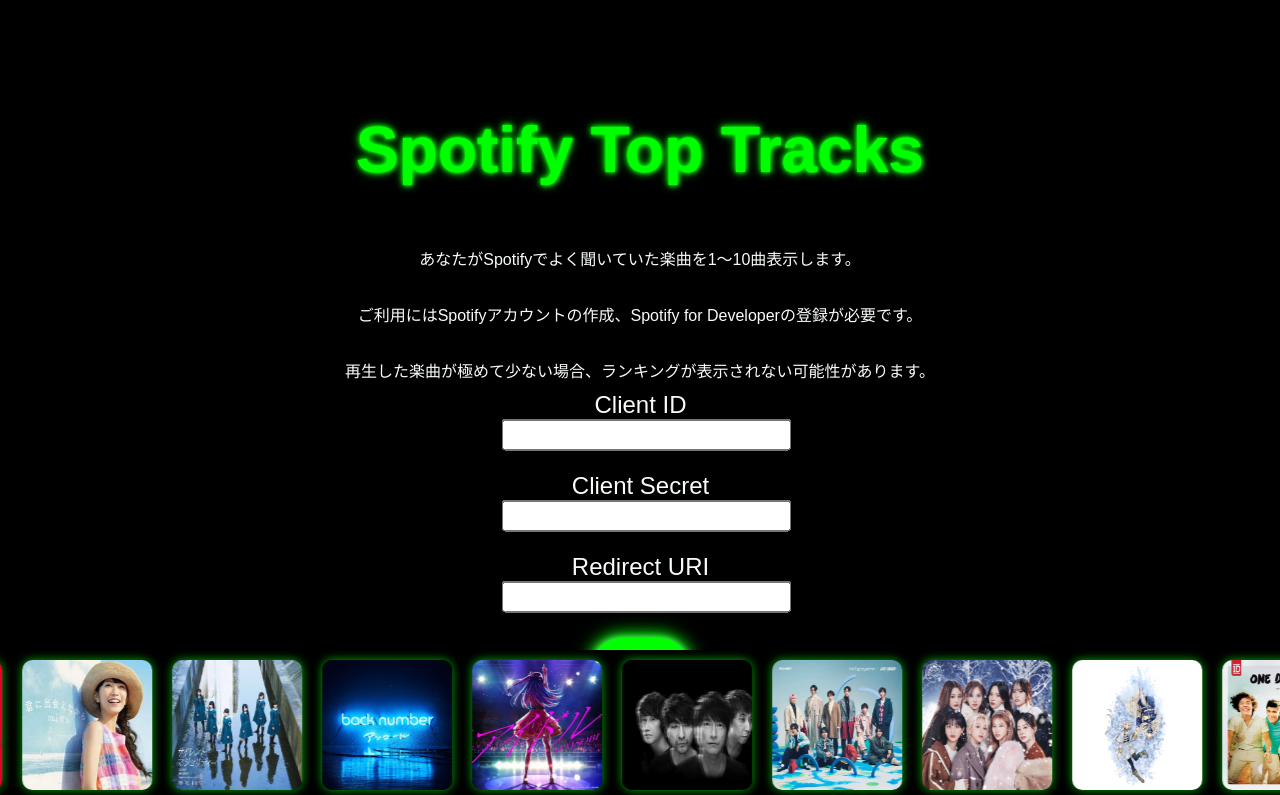
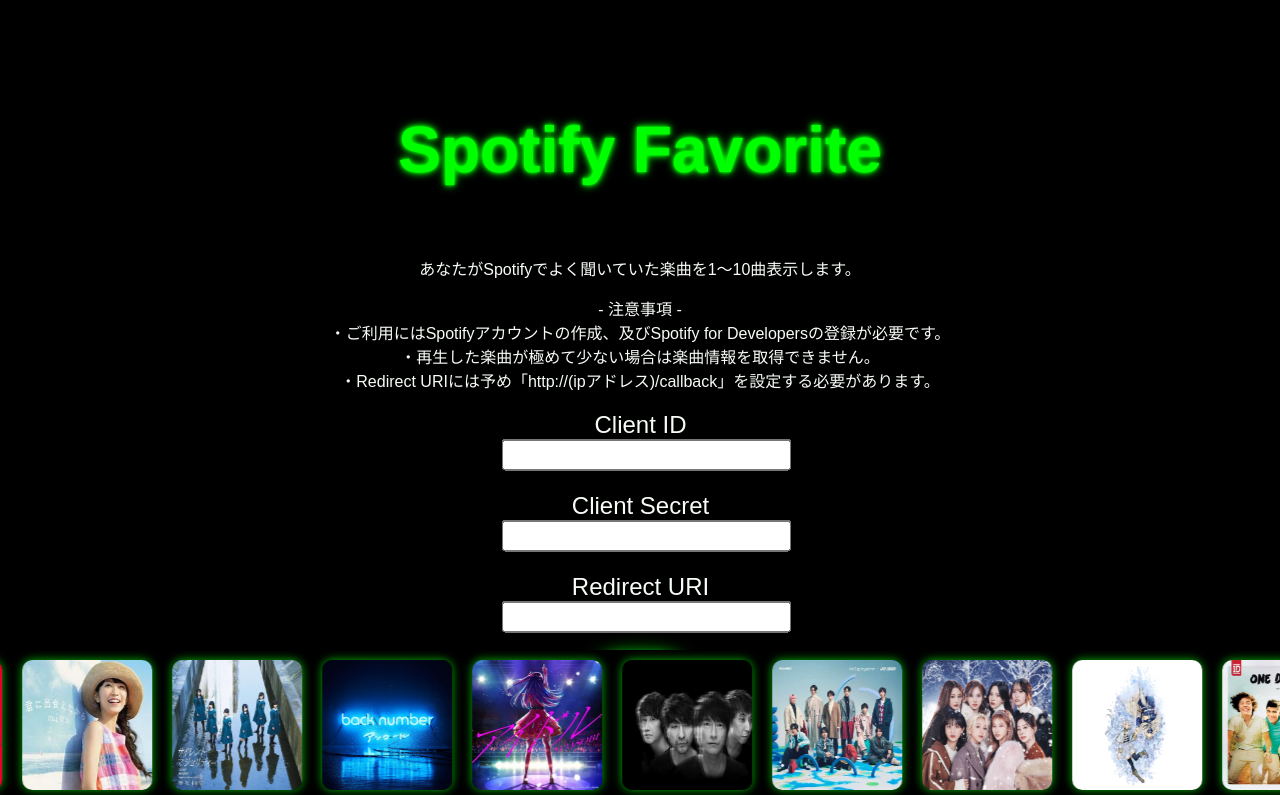
Before and after one commit to fewlio-LLUNA/SpotifyFavorite, a Flask app: page / in a window 1280 px wide. Shown: the top 795 px of the page. Run offline with Flask 3, Linux system fonts and the light colour scheme.

Commit message:
軽微な修正修正

```diff
--- a/src/static/styles.css
+++ b/src/static/styles.css
@@ -84,7 +84,6 @@ button:disabled {
     align-items: center;
     justify-content: center;
     text-align: center;
-
 }
 .form-container {
     transform: scale(1.5);
@@ -165,6 +164,10 @@ button {
     box-shadow: 0 0 10px rgba(0, 255, 0, 0.7);
 }
 
+.message{
+    margin: 10px;
+}
+
 @keyframes scrollLeft {
     from {
         transform: translateX(0%);
--- a/src/templates/index.html
+++ b/src/templates/index.html
@@ -5,15 +5,19 @@
     <link rel="shortcut icon" href="{{ url_for('static', filename='favicon.ico') }}">
     <meta name="viewport" content="width=device-width, initial-scale=1.0">
     <link rel="stylesheet" href="{{ url_for('static', filename='styles.css') }}" />
-    <title>Spotify Top Tracks</title>
+    <title>Spotify Favorite</title>
 </head>
 
 <body>
     <div class="container">
-        <h1>Spotify Top Tracks</h1>
+        <h1>Spotify Favorite</h1>
+        <div class="message">
         <p>あなたがSpotifyでよく聞いていた楽曲を1～10曲表示します。</p>
-        <p>ご利用にはSpotifyアカウントの作成、Spotify for Developerの登録が必要です。</p>
-        <p>再生した楽曲が極めて少ない場合、ランキングが表示されない可能性があります。</p>
+        <p>- 注意事項 -<br>
+            ・ご利用にはSpotifyアカウントの作成、及びSpotify for Developersの登録が必要です。<br>
+            ・再生した楽曲が極めて少ない場合は楽曲情報を取得できません。<br>
+            ・Redirect URIには予め「http://(ipアドレス)/callback」を設定する必要があります。</p>
+        </div>
 
         <form action="/submit" method="POST" class="form-container">
             <div class="form-group">
--- a/src/templates/login.html
+++ b/src/templates/login.html
@@ -5,11 +5,11 @@
     <link rel="shortcut icon" href="{{ url_for('static', filename='favicon.ico') }}">
     <meta name="viewport" content="width=device-width, initial-scale=1.0">
     <link rel="stylesheet" href="{{ url_for('static', filename='styles.css') }}" />
-    <title>Spotify Login</title>
+    <title>Spotify Favorite -Login</title>
 </head>
 <body>
     <div class="container">
-        <h1>Spotifyでログイン</h1>
+        <h1>Spotify Favorite</h1>
         <p>下のボタンをクリックすると、Spotifyの認証画面へ移動します。</p>
         <a href="/login">
             <button>Spotifyでログインする</button>
--- a/src/templates/top_tracks.html
+++ b/src/templates/top_tracks.html
@@ -6,7 +6,7 @@
     <meta name="viewport" content="width=device-width, initial-scale=1.0">
     <link rel="stylesheet" href="{{ url_for('static', filename='styles.css') }}" />
     <link rel="stylesheet" href="{{ url_for('static', filename='tracks_styles.css') }}" />
-    <title>Your Top 10 Tracks</title>
+    <title>Spotify Favorite - top tracks</title>
 </head>
 <body>
     <h1>Your Top 10 Tracks</h1>
```
